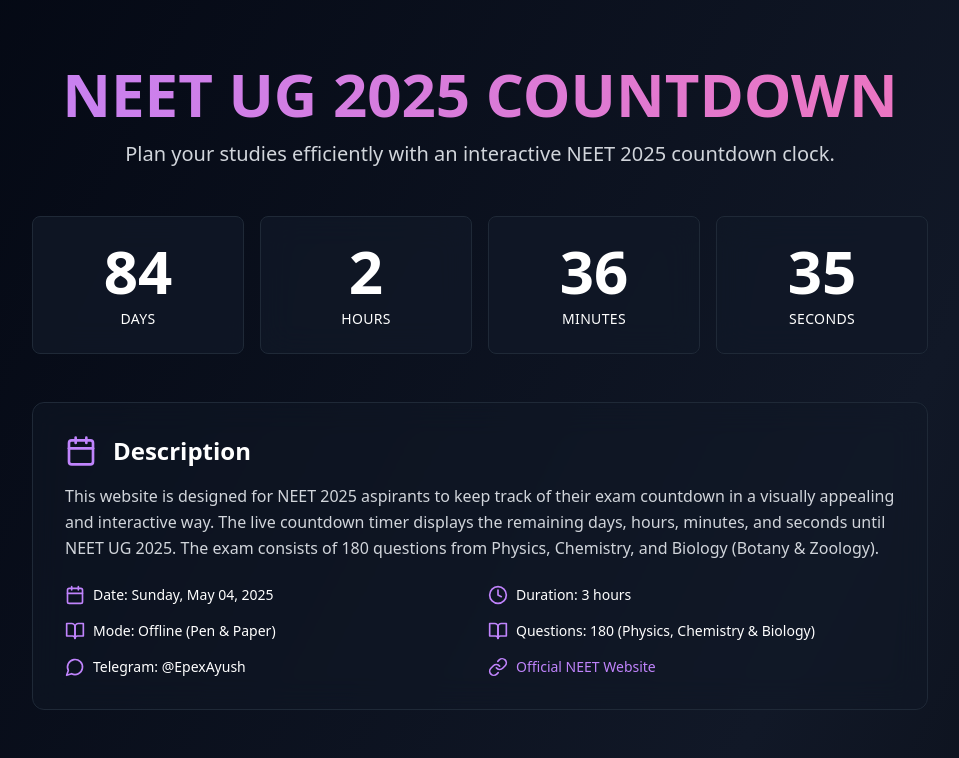
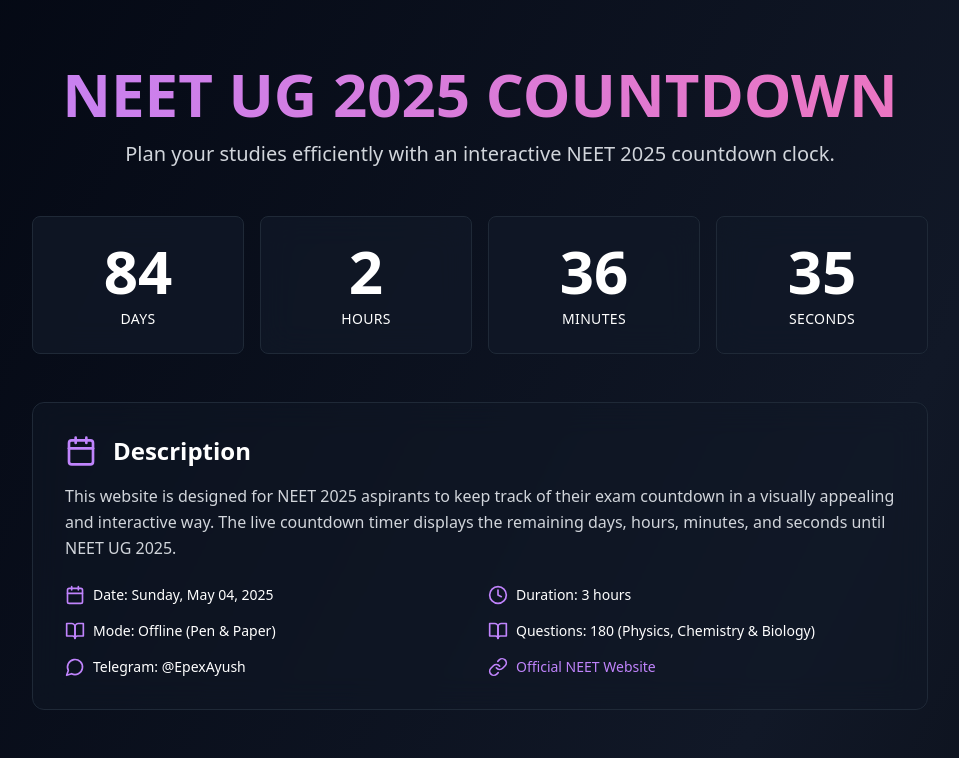
Before and after one commit to shreyashgamer23/neetcountdowntimer, a React (Vite) app: page / in a window 1280 px wide. Shown: the top 758 px of the page, without its empty margins (160-1119 px from the left). Built offline with nearby package versions, Linux system fonts and the light colour scheme.

Commit message:
Update App.tsx

```diff
--- a/src/App.tsx
+++ b/src/App.tsx
@@ -74,8 +74,7 @@ function App() {
           <p className="text-gray-300 leading-relaxed mb-6">
             This website is designed for NEET 2025 aspirants to keep track of their exam countdown in a
             visually appealing and interactive way. The live countdown timer displays the remaining days,
-            hours, minutes, and seconds until NEET UG 2025. The exam consists of 180 questions from Physics,
-            Chemistry, and Biology (Botany & Zoology).
+            hours, minutes, and seconds until NEET UG 2025.
           </p>
           <div className="grid md:grid-cols-2 gap-4 text-sm">
             <div className="flex items-center gap-2">
```
